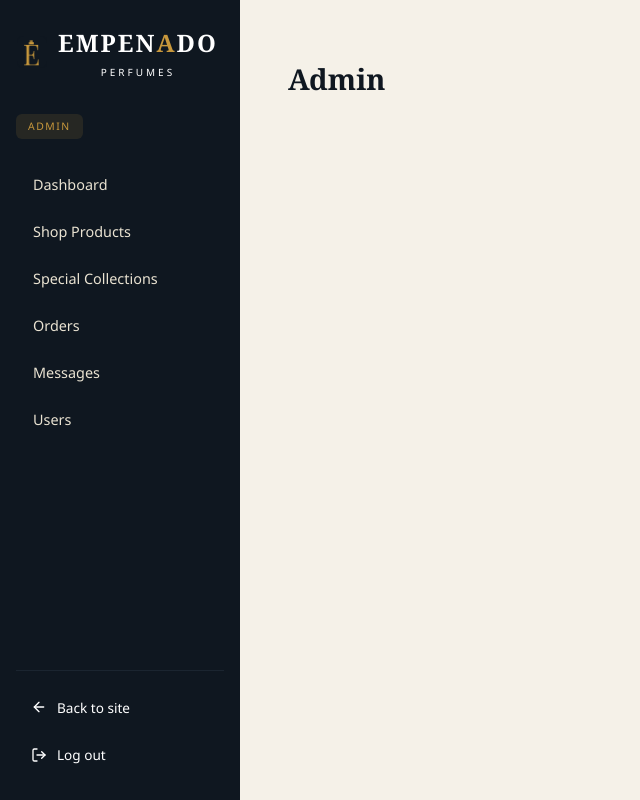
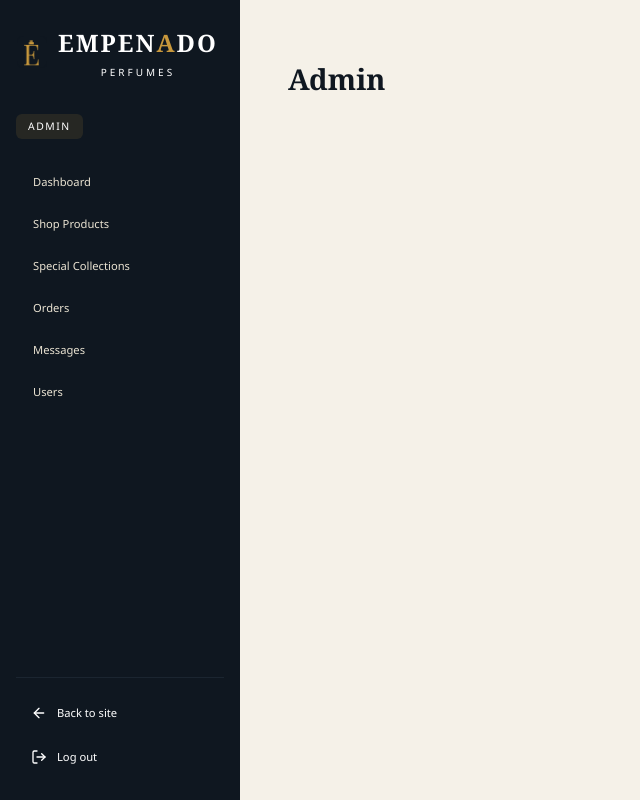
Before and after one commit to seth12905-netizen/EMPENADO-PERFUMES, a PHP site: page /admin/includes/header.php in a window 1280 px wide. Shown: the whole page, without its empty margins (0-640 px from the left). Run offline with PHP 8.4, Linux system fonts and the light colour scheme.

Commit message:
adjust the font size

```diff
--- a/admin/assets/admin.css
+++ b/admin/assets/admin.css
@@ -93,7 +93,7 @@
     font-weight: 500;
     letter-spacing: 1.5px;
     text-transform: uppercase;
-    color: var(--gold);
+    color: var(--white);
     background: rgba(200, 152, 60, 0.12);
     border: none;
     border-radius: 6px;
@@ -120,7 +120,7 @@
     text-decoration: none;
     padding: 10px 14px;
     border-radius: var(--radius-md);
-    font-size: 0.9rem;
+    font-size: 0.7rem;
     font-weight: 500;
     border-left: 3px solid transparent;
     transition: background 0.15s ease, color 0.15s ease, border-color 0.15s ease;
@@ -152,7 +152,7 @@
     align-items: center;
     gap: 10px;
     color: var(--white-soft);
-    font-size: 0.85rem;
+    font-size: 0.7rem;
     font-weight: 500;
     text-decoration: none;
     padding: 9px 14px;
```
